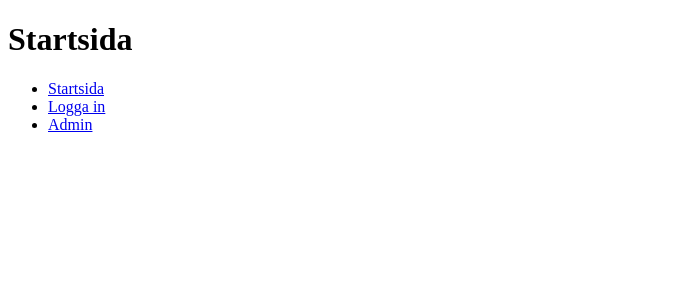
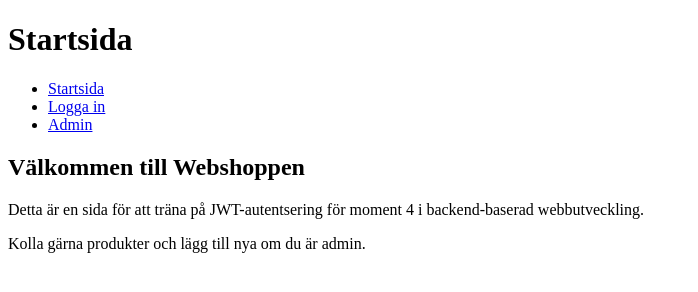
Before and after one commit to veppaan/frontend-mom4-backend, a plain HTML site: page index.html in a window 1280 px wide. Shown: the whole page, without its empty margins (0-698 px from the left). Drawn offline with Linux system fonts and the light colour scheme.

Commit message:
html-kod i index

```diff
--- a/index.html
+++ b/index.html
@@ -20,7 +20,15 @@
     </header>
 
     <main class="container">
+        <div id="home-section" clss="start-section">
+            <h2>Välkommen till Webshoppen</h2>
+            <p>Detta är en sida för att träna på JWT-autentsering för moment 4 i backend-baserad webbutveckling.</p>
+            <p>Kolla gärna produkter och lägg till nya om du är admin.</p>
+        </div>
+        <div class="products">
 
+        </div>
     </main>
+    <div class="notification" id="notification"></div>
 </body>
 </html>
```
Also changed, not shown: admin.html (+1 -0 lines).
